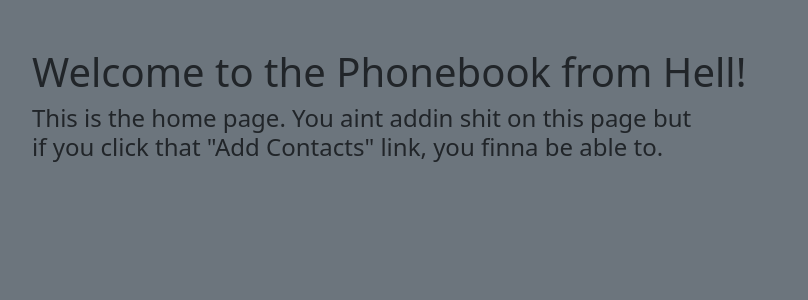
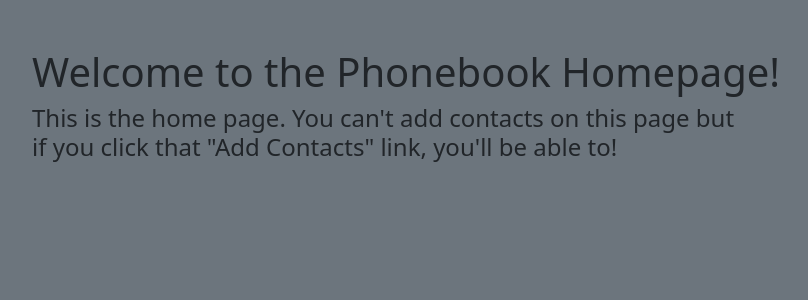
Before and after one commit to moeqaz/flask_phonebook, a Flask app: page / in a window 1280 px wide. Shown: the part 56-356 px from the top of the page, without its empty margins (86-894 px from the left). Run offline with Flask 2, Linux system fonts and the light colour scheme.

Commit message:
-m 'edited the html page'

```diff
--- a/app/templates/index.html
+++ b/app/templates/index.html
@@ -3,8 +3,8 @@
 {% block title %}Home{% endblock %}
 
 {% block content %}
-    <h1>Welcome to the Phonebook from Hell!</h1>
-    <h4>This is the home page. You aint addin shit on this page but <br>
-        if you click that "Add Contacts" link, you finna be able to.</h4>
+    <h1>Welcome to the Phonebook Homepage!</h1>
+    <h4>This is the home page. You can't add contacts on this page but <br>
+        if you click that "Add Contacts" link, you'll be able to!</h4>
     </ul>
 {% endblock content %}
```
